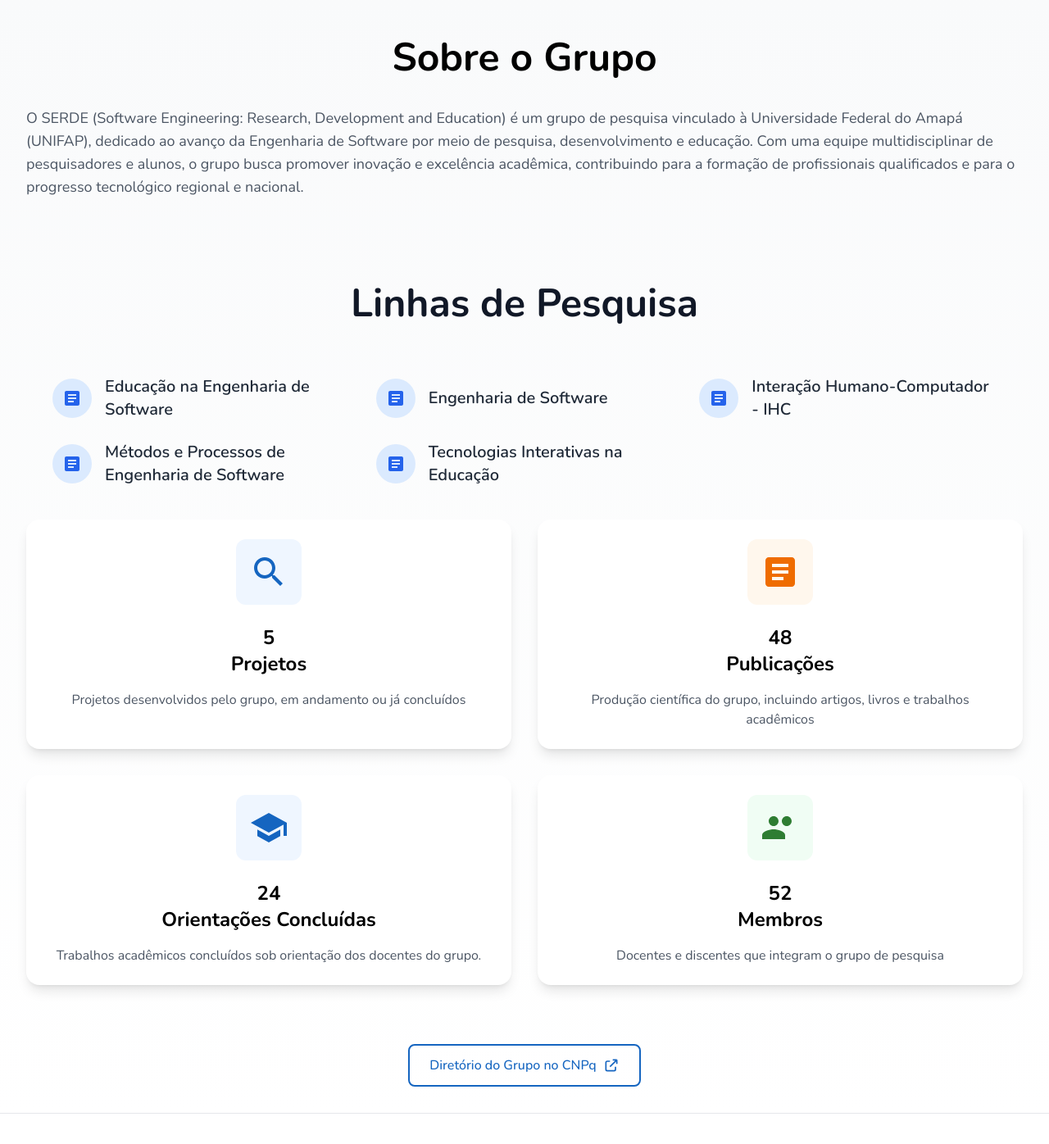
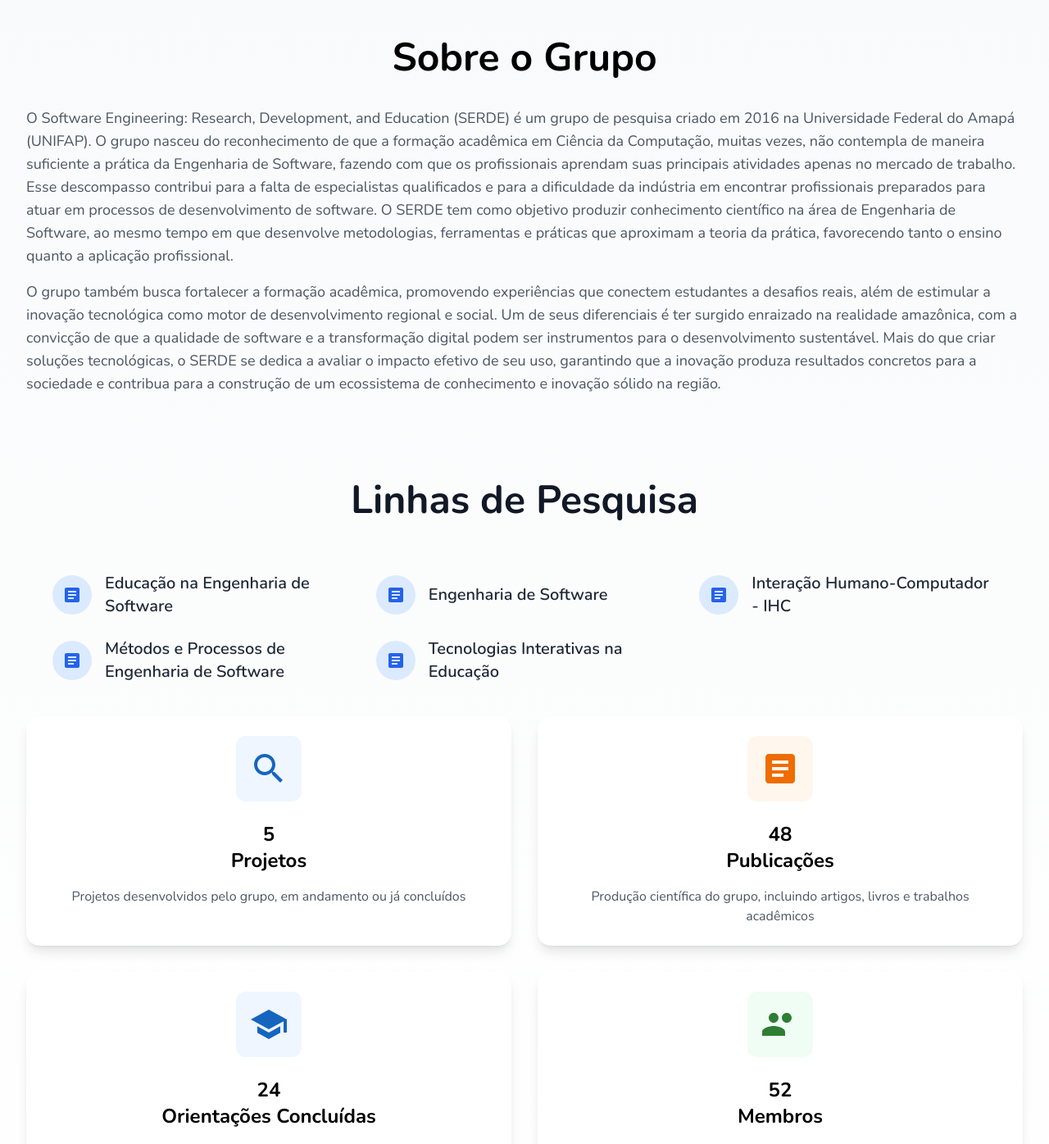
Before and after one commit to jcfurtado86/site-serde, a Next.js app: page / in a window 1280 px wide. Shown: the part 802-2198 px from the top of the page at 82% size. Built offline with nearby package versions, Linux system fonts and the light colour scheme.

Commit message:
correcao do texto de sobre

```diff
--- a/src/app/components/About/About.tsx
+++ b/src/app/components/About/About.tsx
@@ -19,8 +19,11 @@ export default function About() {
           <h1 className="text-2xl sm:text-3xl md:text-4xl lg:text-5xl font-bold text-black mb-6 md:mb-4">
             {t("about.title")}
           </h1>
-          <p className="pt-5 text-gray-600 text-left text-sm sm:text-base lg:text-lg max-w-7xl mx-auto leading-relaxed pb-10">
+          <p className="pt-5 text-gray-600 text-left text-sm sm:text-base lg:text-lg max-w-7xl mx-auto leading-relaxed">
             {t("about.description")}
+          </p>
+          <p className="pt-4 text-gray-600 text-left text-sm sm:text-base lg:text-lg max-w-7xl mx-auto leading-relaxed pb-10">
+            {t("about.description2")}
           </p>
         </div>
         {/*resultados de pesquisa*/}
@@ -129,11 +132,11 @@ export default function About() {
           </Link>
         </div>
 
-        <div className="mt-12 text-center">
+        <div className="mt-12 mb-4 text-center">
           <Link
             href="http://dgp.cnpq.br/dgp/espelhogrupo/1940170946115840"
             target="_blank"
-            className="text-[#1565C0] hover:text-white inline-flex items-center gap-2 transition-all duration-300 border-2 border-[#1565C0] hover:bg-[#1565C0] rounded-lg px-6 py-3 mt-6 font-medium"
+            className="text-[#1565C0] hover:text-white inline-flex items-center gap-2 transition-all duration-300 border-2 border-[#1565C0] hover:bg-[#1565C0] rounded-lg px-6 py-3 font-medium"
           >
             {t("about.cnpq_directory")}
             <svg
--- a/src/app/i18n/en.json
+++ b/src/app/i18n/en.json
@@ -19,7 +19,8 @@
     "published_articles": "Published articles",
     "completed_guidance": "Completed guidance",
     "projects": "Projects",
-    "description": "SERDE (Software Engineering: Research, Development and Education) is a research group affiliated with the Federal University of Amapá (UNIFAP), dedicated to advancing Software Engineering through research, development, and education. With a multidisciplinary team of researchers and students, the group seeks to promote innovation and academic excellence, contributing to the training of qualified professionals and to regional and national technological progress.",
+    "description": "Software Engineering: Research, Development, and Education (SERDE) is a research group created in 2016 at the Federal University of Amapá (UNIFAP). The group was born from the recognition that academic training in Computer Science often does not sufficiently cover the practice of Software Engineering, leading professionals to learn their main activities only in the job market. This gap contributes to the lack of qualified specialists and to the difficulty of the industry in finding professionals prepared to work in software development processes. SERDE aims to produce scientific knowledge in the area of Software Engineering, while developing methodologies, tools, and practices that bridge theory and practice, fostering both education and professional application.",
+    "description2": "The group also seeks to strengthen academic training by promoting experiences that connect students to real-world challenges, as well as stimulating technological innovation as a driver of regional and social development. One of its distinguishing features is having emerged rooted in the Amazonian reality, with the conviction that software quality and digital transformation can be instruments for sustainable development. More than creating technological solutions, SERDE is dedicated to evaluating the effective impact of their use, ensuring that innovation produces concrete results for society and contributes to building a solid ecosystem of knowledge and innovation in the region.",
     "projects_card": "Projects",
     "projects_description": "Projects developed by the group, ongoing or already completed",
     "publications_card": "Publications",
--- a/src/app/i18n/pt.json
+++ b/src/app/i18n/pt.json
@@ -19,7 +19,8 @@
     "published_articles": "Artigos publicados",
     "completed_guidance": "Orientações concluídas",
     "projects": "Projetos",
-    "description": "O SERDE (Software Engineering: Research, Development and Education) é um grupo de pesquisa vinculado à Universidade Federal do Amapá (UNIFAP), dedicado ao avanço da Engenharia de Software por meio de pesquisa, desenvolvimento e educação. Com uma equipe multidisciplinar de pesquisadores e alunos, o grupo busca promover inovação e excelência acadêmica, contribuindo para a formação de profissionais qualificados e para o progresso tecnológico regional e nacional.",
+    "description": "O Software Engineering: Research, Development, and Education (SERDE) é um grupo de pesquisa criado em 2016 na Universidade Federal do Amapá (UNIFAP). O grupo nasceu do reconhecimento de que a formação acadêmica em Ciência da Computação, muitas vezes, não contempla de maneira suficiente a prática da Engenharia de Software, fazendo com que os profissionais aprendam suas principais atividades apenas no mercado de trabalho. Esse descompasso contribui para a falta de especialistas qualificados e para a dificuldade da indústria em encontrar profissionais preparados para atuar em processos de desenvolvimento de software. O SERDE tem como objetivo produzir conhecimento científico na área de Engenharia de Software, ao mesmo tempo em que desenvolve metodologias, ferramentas e práticas que aproximam a teoria da prática, favorecendo tanto o ensino quanto a aplicação profissional.",
+    "description2": "O grupo também busca fortalecer a formação acadêmica, promovendo experiências que conectem estudantes a desafios reais, além de estimular a inovação tecnológica como motor de desenvolvimento regional e social. Um de seus diferenciais é ter surgido enraizado na realidade amazônica, com a convicção de que a qualidade de software e a transformação digital podem ser instrumentos para o desenvolvimento sustentável. Mais do que criar soluções tecnológicas, o SERDE se dedica a avaliar o impacto efetivo de seu uso, garantindo que a inovação produza resultados concretos para a sociedade e contribua para a construção de um ecossistema de conhecimento e inovação sólido na região.",
     "projects_card": "Projetos",
     "projects_description": "Projetos desenvolvidos pelo grupo, em andamento ou já concluídos",
     "publications_card": "Publicações",
```
